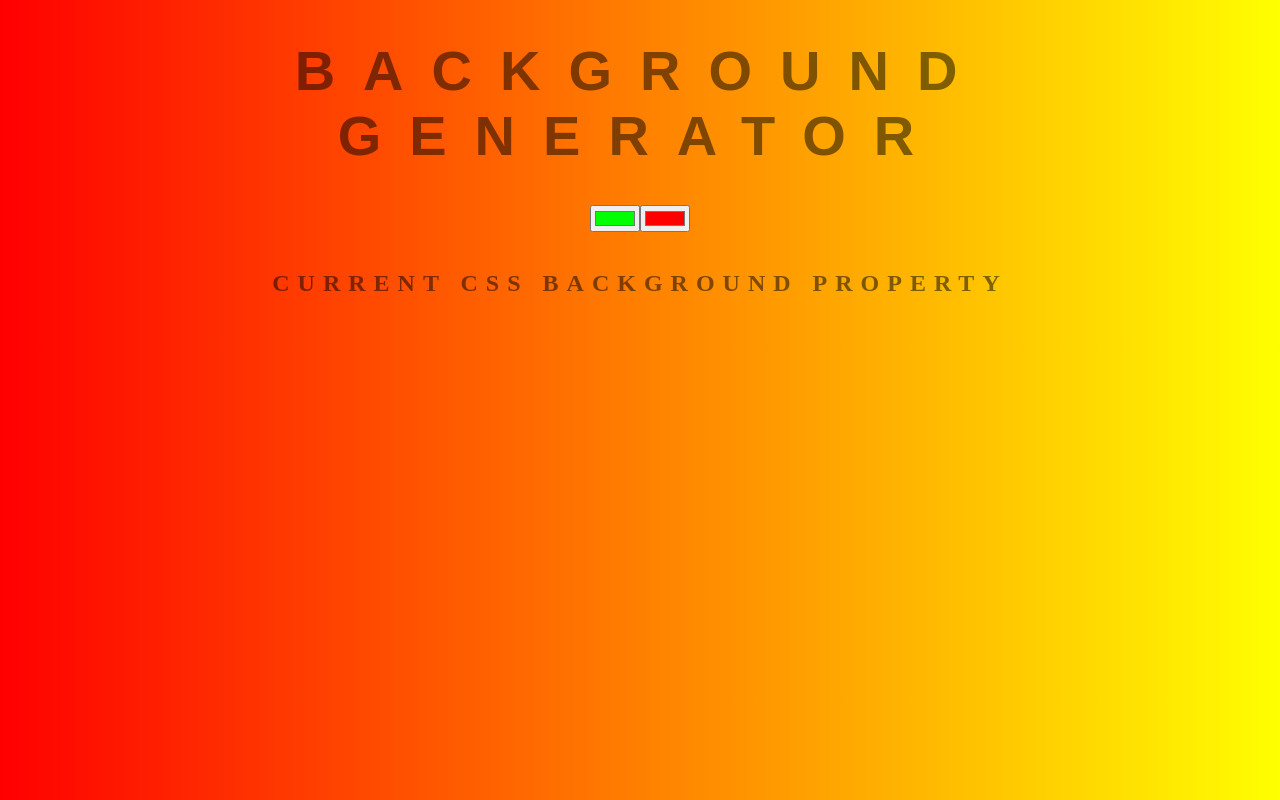
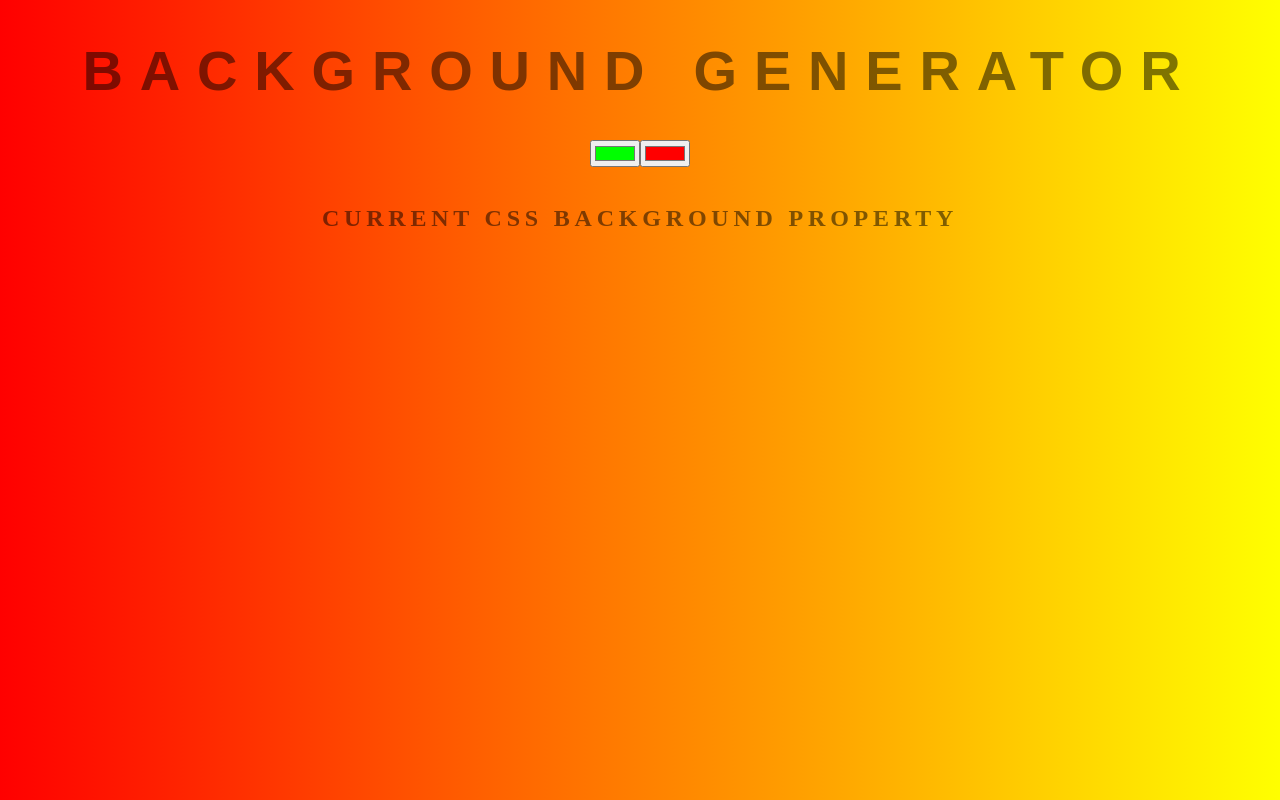
Before and after one commit to pranav89624/Gradient-Background-Generator, a plain HTML site: page index.html in a window 1280 px wide. Drawn offline with Linux system fonts and the light colour scheme.

Commit message:
Update style.css

```diff
--- a/style.css
+++ b/style.css
@@ -1 +1 @@
-body,h1{text-transform:uppercase;letter-spacing:.5em}body,h1,h3{color:rgba(0,0,0,.5);text-align:center}body{top:15%;background:linear-gradient(to right,red,#ff0)}h1{font:600 3.5em Raleway,sans-serif;width:100%}h3{font:900 1em Raleway,sans-serif;text-transform:none;letter-spacing:.01em}
+body,h1{text-transform:uppercase;letter-spacing:.3em}body,h1,h3{color:rgba(0,0,0,.5);text-align:center}body{top:15%;background:linear-gradient(to right,red,#ff0)}h1{font:600 3.5em Raleway,sans-serif;width:100%}h3{font:900 1em Raleway,sans-serif;text-transform:none;letter-spacing:.01em}
```
